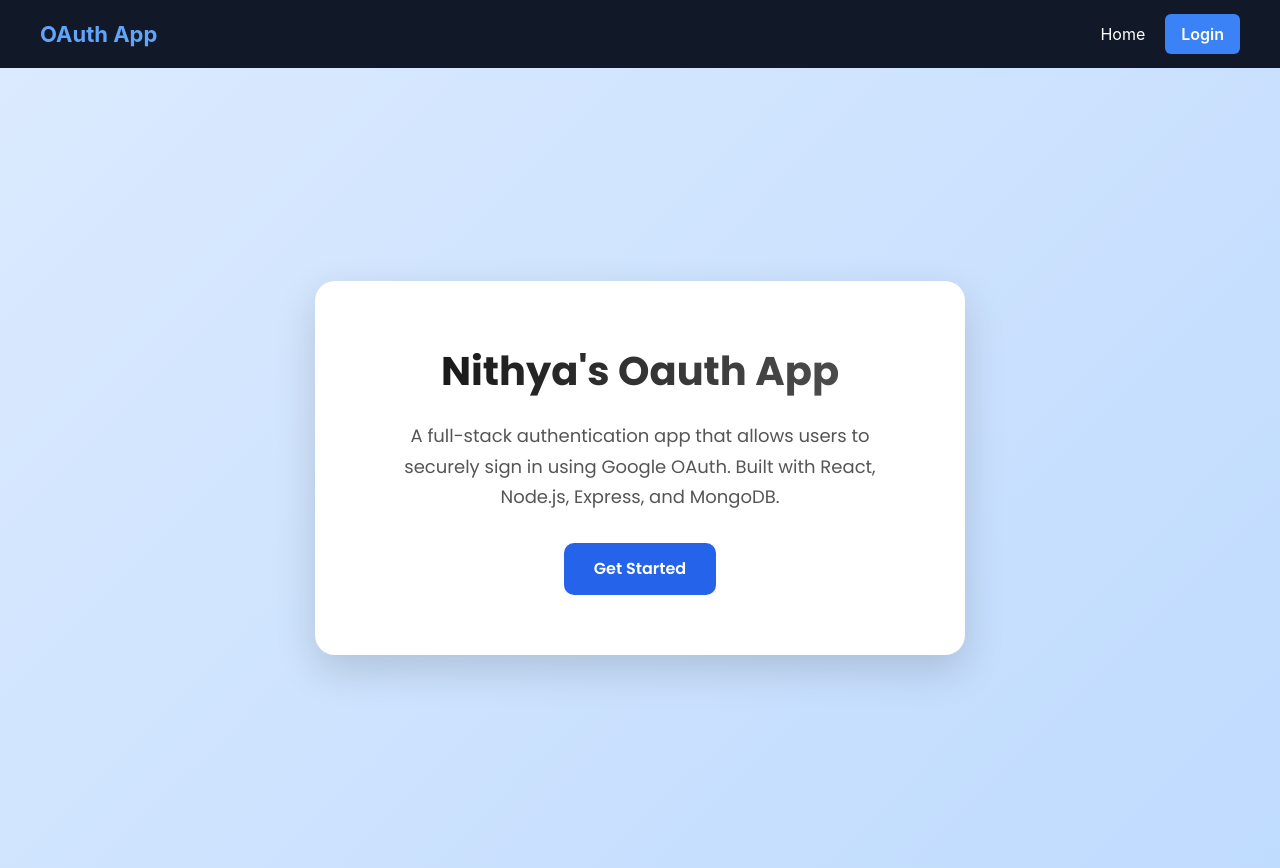
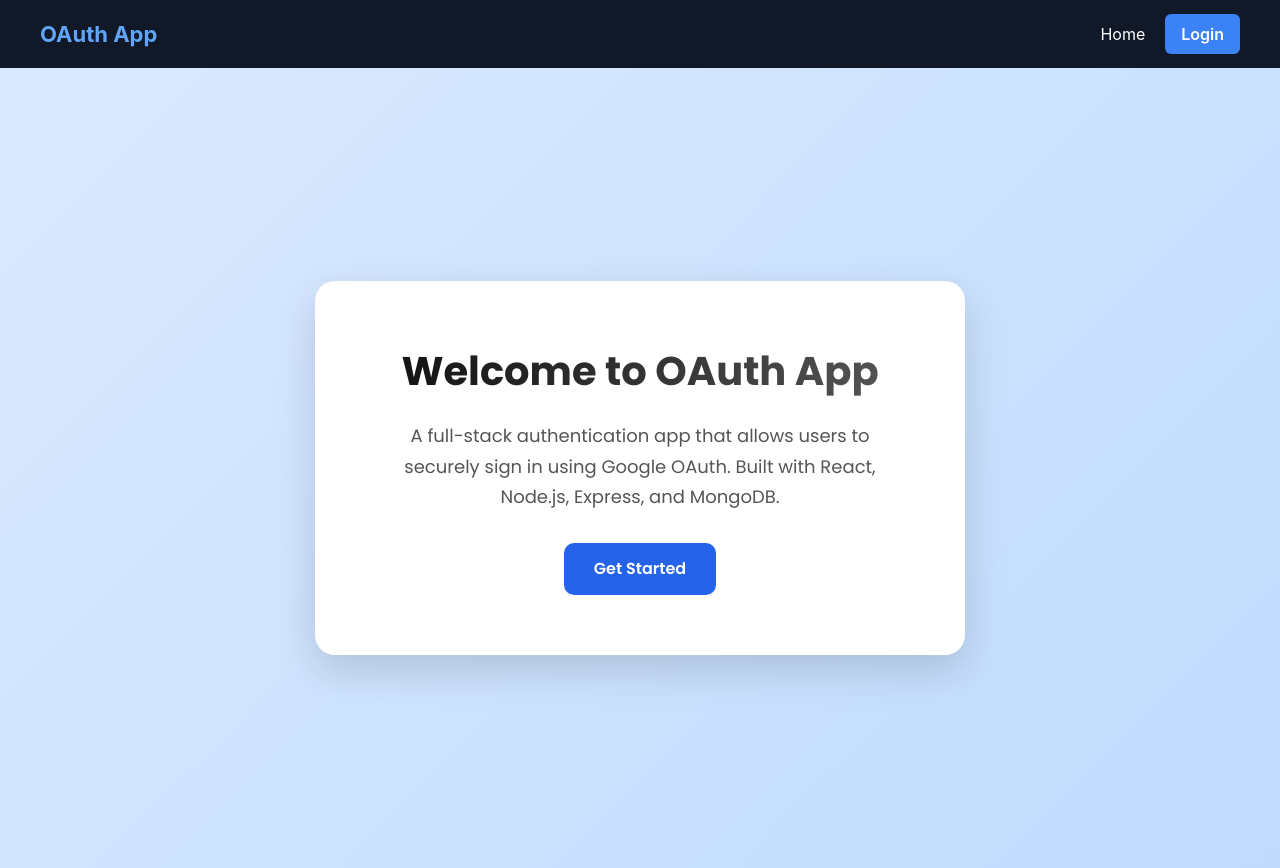
Before and after one commit to nithyabikkanuru/oauth, a React (Vite) app in the folder oauth-frontend/: page / in a window 1280 px wide. Built offline with nearby package versions, Linux system fonts and the light colour scheme; no server answers.

Commit message:
Update Home.jsx

```diff
--- a/oauth-frontend/src/pages/Home.jsx
+++ b/oauth-frontend/src/pages/Home.jsx
@@ -6,7 +6,7 @@
     <div style={styles.container}>
     <div style={styles.card}>
       {/* <h1 style={styles.heading}>Welcome to OAuth App</h1> */}
-      <h1 style={styles.heading}>Nithya's Oauth  App </h1>
+      <h1 style={styles.heading}> Welcome to OAuth App </h1>
 
       <p style={styles.text}>
   A full-stack authentication app that allows users to
```
